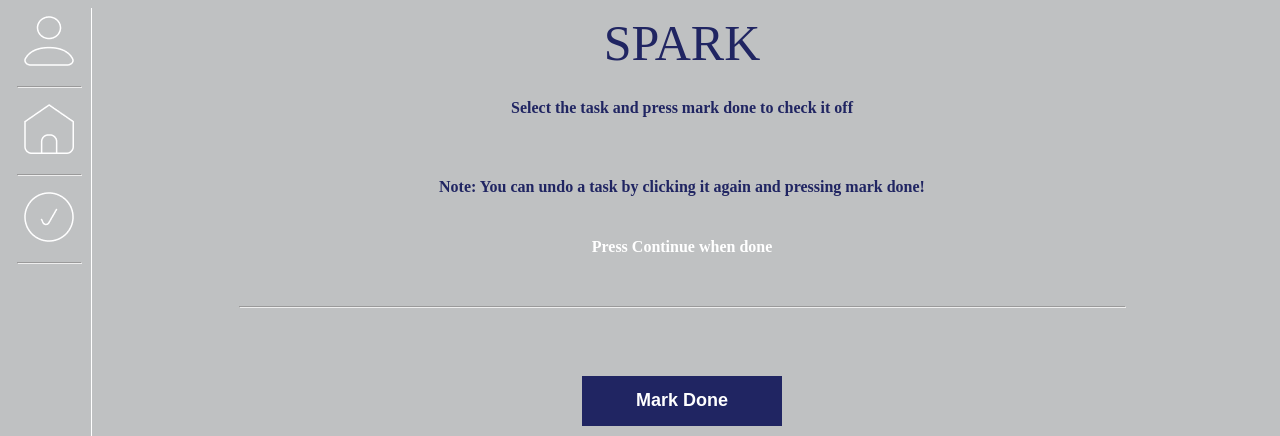
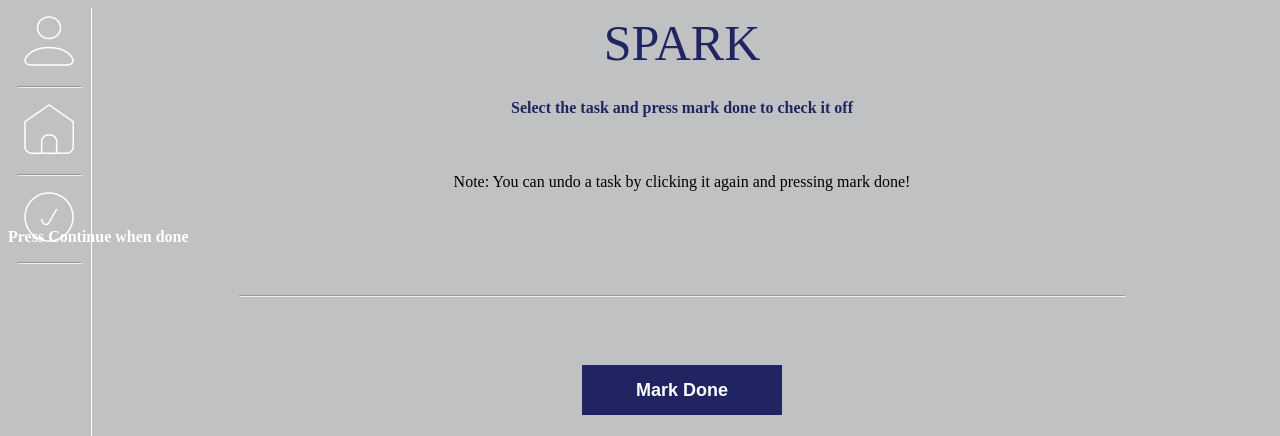
Before and after one commit to justinbather/lazarus-method, a Django app: page /accounts/walkthrough/task in a window 1280 px wide. Shown: the top 436 px of the page. Run offline with Django 4.2, Linux system fonts and the light colour scheme; the visitor is signed in with stand-in values (Sample User, id 1); data comes from the database, SQL or seed files in the repository; parts of the project's set-up code (start-up, migrations or seed data) failed here and were passed over; some web fonts are replaced.

Commit message:
walkthru task text changed

```diff
--- a/accounts/templates/walkthrough/task.html
+++ b/accounts/templates/walkthrough/task.html
@@ -39,8 +39,8 @@
             <h1>SPARK</h1>
             <h4 style="color:#202562;">Select the task and press mark done to check it off</h4>
             <br>
-            <h4 style="color:#202562;">Note: You can undo a task by clicking it again and pressing mark done!</h4>
-            <h4 style="color:#FFF;">Press Continue when done</h4>
+            <p style="color:#000;">Note: You can undo a task by clicking it again and pressing mark done!</p>
+
         </div>
         <div class="hands-picture">
             <img src="../static/images/SparkIcon.svg" alt="Spark Icon">
@@ -66,6 +66,7 @@
                     {% endfor %}
             </div>
         </div>
+        <h4 style="color:#FFF;">Press Continue when done</h4>
         <div class="line">
             <hr>
         </div>
```
